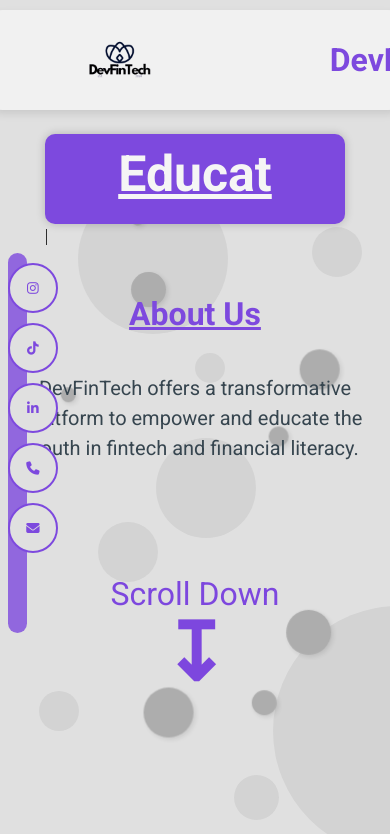
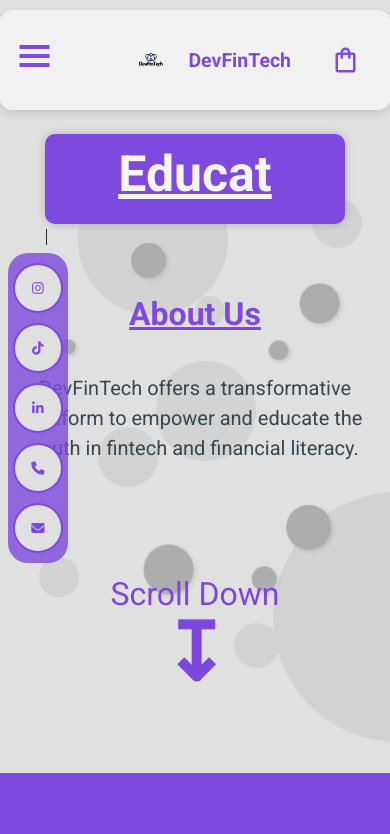
Before and after one commit to JustKardi/devfintech, a React (Vite) app: page / in a window 390 px wide. Shown: the top 834 px of the page. Built offline with nearby package versions, Linux system fonts and the light colour scheme.

Commit message:
Added Mobile Compatibility

```diff
--- a/src/Course_Card.jsx
+++ b/src/Course_Card.jsx
@@ -4,7 +4,7 @@
     const styles = {
         card: {
             height: 'auto', // Let the height adjust based on content
-            width: '75%',  // Ensure the card fits within the carousel item
+            width: 'auto%',  // Ensure the card fits within the carousel item
             backgroundColor: '#7d49de',
             borderRadius: '10px',
             overflow: 'hidden',
--- a/src/Course_Section.jsx
+++ b/src/Course_Section.jsx
@@ -13,7 +13,7 @@
         section: {
             padding: '20px',
             position: 'relative',
-            height: '100vh', // Full viewport height
+            height: 'auto', // Full viewport height
             overflow: 'hidden',
             top: '25vh',
         },
--- a/src/Header.jsx
+++ b/src/Header.jsx
@@ -1,39 +1,63 @@
-import React from 'react';
+import React, { useState, useEffect } from 'react';
 import logo from './assets/logo.png';
-import home_icon from './assets/home_icon.svg';
 import shop_icon from './assets/shop_icon.svg';
 import './Header.css';
 
 function Header() {
+    const [isMobile, setIsMobile] = useState(window.innerWidth <= 768);
+    const [isMenuOpen, setIsMenuOpen] = useState(false);
+
+    // Handle window resize to detect mobile view
+    useEffect(() => {
+        const handleResize = () => {
+            setIsMobile(window.innerWidth <= 768);
+        };
+
+        window.addEventListener('resize', handleResize);
+
+        return () => {
+            window.removeEventListener('resize', handleResize);
+        };
+    }, []);
+
+    // Toggle mobile menu
+    const toggleMenu = () => {
+        setIsMenuOpen(!isMenuOpen);
+    };
+
     const styles = {
         header: {
             backgroundColor: 'rgb(245, 245, 245, 0.8)',
-            width: '95%',  // Keep original width
-            height: '100px',  // Keep original height
-            position: 'fixed',  // Fixed position
-            top: '10px',  // Keep original top value
+            width: '90%',
+            height: '100px',
+            position: 'fixed',
+            top: '10px',
             left: '50%',
-            transform: 'translateX(-50%)',  // Center horizontally
-            borderRadius: '13px',  // Keep original border radius
+            transform: 'translateX(-50%)',
+            borderRadius: '13px',
             display: 'flex',
             alignItems: 'center',
             justifyContent: 'space-between',
             padding: '0 20px',
-            boxShadow: '0 4px 8px rgba(0, 0, 0, 0.1)',  // Keep original box shadow
-            zIndex: 1000,  // Ensure it stays on top of other elements
+            boxShadow: '0 4px 8px rgba(0, 0, 0, 0.1)',
+            zIndex: 1000,
+        },
+        logoTitleContainer: {
+            display: 'flex',  // Ensure logo and title are next to each other
+            alignItems: 'center',
         },
         logo: {
-            height: '180%',  // Adjusted to fit within the header without overflow
+            height: isMobile ? '70px' : '80px', // Adjusted slightly larger for desktop
             objectFit: 'contain',
-            position: 'relative',
-            left: '-50px'
+            marginRight: '-25px',  // Add space between logo and title
         },
         headerText: {
             color: '#7d49de',
             fontFamily: '"Roboto", sans-serif',
-            position: 'relative',
             textAlign: 'center',
-            margin: '0 auto',
+            flex: '1',
+            fontSize: isMobile ? '5vw' : '35px', // Only shrink in mobile, fixed in desktop
+            whiteSpace: 'nowrap',  // Prevents title from wrapping to the next line
         },
         navContainer: {
             display: 'flex',
@@ -44,26 +68,80 @@
         navLinkImg: {
             height: '30px',
             marginRight: '10px',
-            verticalAlign: 'middle',
-            cursor: 'pointer',  // Indicates the icons are clickable
+            cursor: 'pointer',
         },
         navLink: {
-            cursor: 'pointer',  // Indicates the text links are clickable
+            cursor: 'pointer',
+            color: '#7d49de',
+            textDecoration: 'none',
+            padding: '0 10px',
+            fontSize: '18px',
+            fontFamily: '"Roboto", sans-serif',
+        },
+        hamburgerIcon: {
+            display: 'block',
+            cursor: 'pointer',
+            width: '30px',
+            height: '30px',
+        },
+        mobileMenu: {
+            display: isMenuOpen ? 'block' : 'none',
+            position: 'absolute',
+            top: '100%',
+            left: '0',
+            width: '100%',
+            backgroundColor: '#fff',
+            boxShadow: '0 4px 8px rgba(0, 0, 0, 0.1)',
+            borderRadius: '0 0 10px 10px',
+            zIndex: 999,
+            textAlign: 'center',
+            fontFamily: '"Roboto", sans-serif',
+        },
+        mobileMenuItem: {
+            padding: '10px',
+            borderBottom: '1px solid #ddd',
+            color: '#7d49de',
+            textDecoration: 'none',
+            display: 'block',
+            fontFamily: '"Roboto", sans-serif',
         },
     };
 
     return (
         <div style={styles.header}>
-            <img src={logo} style={styles.logo} alt="Logo" />
-            <h1 style={styles.headerText}>DevFinTech</h1>
+            {isMobile && (
+                <div onClick={toggleMenu} style={styles.hamburgerIcon}>
+                    <div className="line" style={{ backgroundColor: '#7d49de', height: '4px', marginBottom: '5px' }}></div>
+                    <div className="line" style={{ backgroundColor: '#7d49de', height: '4px', marginBottom: '5px' }}></div>
+                    <div className="line" style={{ backgroundColor: '#7d49de', height: '4px' }}></div>
+                </div>
+            )}
+
+            <div style={styles.logoTitleContainer}>
+                <img src={logo} style={styles.logo} alt="Logo" />
+                <h1 style={styles.headerText}>DevFinTech</h1>
+            </div>
+
             <div style={styles.navContainer}>
-                <img src={home_icon} style={styles.navLinkImg} alt="Home" />
+                {!isMobile && (
+                    <>
+                        <a href="#" style={styles.navLink}>Enroll</a>
+                        <a href="#" style={styles.navLink}>The Team</a>
+                        <a href="#" style={styles.navLink}>Our Impact</a>
+                        <a href="#" style={styles.navLink}>Volunteer</a>
+                    </>
+                )}
                 <img src={shop_icon} style={styles.navLinkImg} alt="Shop" />
-                <a href="#" className="navLinks" style={styles.navLink}>Enroll</a>
-                <a href="#" className="navLinks" style={styles.navLink}>The Team</a>
-                <a href="#" className="navLinks" style={styles.navLink}>Our Impact</a>
-                <a href="#" className="navLinks" style={styles.navLink}>Volunteer</a>
             </div>
+
+            {isMobile && (
+                <div style={styles.mobileMenu}>
+                    <a href="#" style={styles.mobileMenuItem}>Enroll</a>
+                    <a href="#" style={styles.mobileMenuItem}>The Team</a>
+                    <a href="#" style={styles.mobileMenuItem}>Our Impact</a>
+                    <a href="#" style={styles.mobileMenuItem}>Volunteer</a>
+                </div>
+            )}
         </div>
     );
 }
--- a/src/QuoteSection.jsx
+++ b/src/QuoteSection.jsx
@@ -6,7 +6,7 @@
 
     const styles = {
         backgroundColor: '#7d49de',
-        height: '50vh',
+        height: 'auto',
         fontFamily: '"Roboto", sans-serif',
         textAlign: 'center',
         color: '#F5F5F5',
--- a/src/Section_Five.jsx
+++ b/src/Section_Five.jsx
@@ -1,48 +1,134 @@
-import React from 'react';
+import React, { useState, useEffect } from 'react';
 import empower_icon from './assets/empower_icon_white.png';
 import './scrollFade.css';
 
 function Section_Five() {
+    const [isMobile, setIsMobile] = useState(window.innerWidth <= 768);
 
-    const styles = {
+    // Function to handle window resize and update isMobile state
+    useEffect(() => {
+        const handleResize = () => {
+            setIsMobile(window.innerWidth <= 768);
+        };
+
+        // Add event listener to update state on window resize
+        window.addEventListener('resize', handleResize);
+
+        // Cleanup the event listener on component unmount
+        return () => {
+            window.removeEventListener('resize', handleResize);
+        };
+    }, []);
+
+    // Define styles for desktop and mobile
+    const mobileStyles = {
         main: {
-            backgroundColor: '#7d49e6', // Purple background
-            width: '100%',
-            position: 'relative', // Allow proper positioning of circles
-            height: '500px',
-            overflow: 'hidden', // Ensure circles stay within bounds
+            backgroundColor: '#7d49e6',
+            width: '100vw',
+            position: 'relative',
+            height: '600px', // Increased height for more room on mobile
+            overflow: 'hidden',
             zIndex: '1',
+            display: 'flex', // Use flexbox for layout
+            flexDirection: 'column', // Stack text and image vertically
+            alignItems: 'center',
+            justifyContent: 'center',
         },
         title: {
             fontFamily: '"Roboto", sans-serif',
+            fontSize: '250%',
+            top: '5%', // Adjust top so it's clearly visible
+            left: '50%',
+            transform: 'translateX(-50%)',
+            position: 'absolute',
             color: '#F5F5F5',
-            position: 'absolute', // Changed to absolute for better positioning
-            top: '15%', // Adjusted to ensure visibility
-            left: '87%',
-            transform: 'translateX(-50%)',
-            fontSize: '50px',
-            textDecoration: 'underline',
-            zIndex: '1', // Ensure text is above circles
-            width: '100%',
+            textAlign: 'center',
+            width: '90%', // Ensure the text fits within the screen
         },
         text: {
+            fontFamily: '"Roboto", sans-serif',
+            fontSize: '20px',
+            top: 'auto',
+            left: '50%',
+            transform: 'translateX(-50%)',
+            width: '90%', // Make sure the paragraph fits well
+            textAlign: 'center',
+            position: 'absolute',
             color: '#F5F5F5',
-            position: 'absolute', // Changed to absolute for better positioning
-            top: '40%', // Adjusted to ensure visibility
-            left: '63%',
-            transform: 'translateX(-50%)',
-            fontSize: '20px',
-            width: '60%',
-            textAlign: 'center',
-            lineHeight: '2.5',
-            zIndex: '1', // Ensure text is above circles
-            fontFamily: '"Roboto", sans-serif',
+            lineHeight: '1.5',
         },
         circle: {
             position: 'absolute',
             borderRadius: '50%',
             backgroundColor: '#5e3aaf',
-            zIndex: '-1', // Ensure circles are behind content
+            zIndex: '-1',
+        },
+        circle1: {
+            width: '80px',
+            height: '80px',
+            top: '20%',
+            left: '10%',
+        },
+        circle2: {
+            width: '100px',
+            height: '100px',
+            top: '60%',
+            left: '70%',
+        },
+        circle3: {
+            width: '50px',
+            height: '50px',
+            top: '40%',
+            left: '40%',
+        }
+    };
+
+    const desktopStyles = {
+        main: {
+            backgroundColor: '#7d49e6',
+            width: '100%',
+            position: 'relative',
+            height: '600px',
+            overflow: 'hidden',
+            zIndex: '1',
+            display: 'flex', // Use flexbox for layout
+            flexDirection: 'row', // Align text and image side by side for desktop
+            alignItems: 'center',
+            justifyContent: 'center',
+        },
+        title: {
+            fontFamily: '"Roboto", sans-serif',
+            fontSize: '50px',
+            top: '8%', // Adjust top so it's clearly visible
+            left: '50%',
+            transform: 'translateX(-50%)',
+            position: 'absolute',
+            color: '#F5F5F5',
+            textAlign: 'center',
+            width: '90%', // Ensure the text fits within the screen
+        },
+        text: {
+            fontFamily: '"Roboto", sans-serif',
+            fontSize: '20px',
+            top: '35%',
+            left: '50%',
+            transform: 'translateX(-50%)',
+            width: '90%', // Make sure the paragraph fits well
+            textAlign: 'center',
+            position: 'absolute',
+            color: '#F5F5F5',
+            lineHeight: '1.5',
+        },
+        image: {
+            width: '200px', // Adjust image size for mobile
+            height: 'auto',
+            marginTop: '250px', // Add margin to push the image below the text
+        },
+        circle: {
+            position: 'absolute',
+            borderRadius: '50%',
+            backgroundColor: '#5e3aaf',
+            zIndex: '-1',
         },
         circle1: {
             width: '150px',
@@ -61,20 +147,10 @@
             height: '100px',
             top: '40%',
             left: '40%',
-        },
-        smallCircle1: {
-            width: '50px',
-            height: '50px',
-            top: '20%',
-            left: '80%',
-        },
-        smallCircle2: {
-            width: '40px',
-            height: '40px',
-            top: '70%',
-            left: '10%',
         }
-    }
+    };
+
+    const styles = isMobile ? mobileStyles : desktopStyles;
 
     return (
         <div style={styles.main}>
@@ -82,12 +158,13 @@
             <div style={{ ...styles.circle, ...styles.circle1 }}></div>
             <div style={{ ...styles.circle, ...styles.circle2 }}></div>
             <div style={{ ...styles.circle, ...styles.circle3 }}></div>
-            <div style={{ ...styles.circle, ...styles.smallCircle1 }}></div>
-            <div style={{ ...styles.circle, ...styles.smallCircle2 }}></div>
 
-            <img src={empower_icon} className='scroll-fade' alt="Empower Icon" />
             <h1 style={styles.title} className='scroll-fade'>Empowering the Future Generation</h1>
             <p style={styles.text} className='scroll-fade'>DevFinTech's platform is designed by educators and experts in the field, ensuring a comprehensive and engaging educational experience for all participants.</p>
+
+            {!isMobile && (
+                <img src={empower_icon} style={desktopStyles.image} className='scroll-fade' alt="Empower Icon" />
+            )}
         </div>
     );
 }
--- a/src/Section_One.jsx
+++ b/src/Section_One.jsx
@@ -57,7 +57,7 @@
             position: 'relative',
             top: '100px',
             overflow: 'hidden',
-            height: '100vh', // Ensure the container has enough height
+            height: 'auto', // Ensure the container has enough height
         },
         circle: {
             position: 'absolute',
--- a/src/Section_Three.jsx
+++ b/src/Section_Three.jsx
@@ -7,6 +7,7 @@
             position: 'relative',
             top: '175px',
             overflow: 'hidden',
+            height: 'auto',
         },
         header: {
             textAlign: 'center',
--- a/src/quoteCard.jsx
+++ b/src/quoteCard.jsx
@@ -4,7 +4,7 @@
             backgroundColor: '#F5F5F5',
             width: '29%',
             color: '#7d49de',
-            height: '25vh',
+            height: 'auto',
             padding: '20px',
             boxShadow: '0px 5px 10px rgba(0,0,0,0.2)',
             borderRadius: '10px',
--- a/src/sectionOne.css
+++ b/src/sectionOne.css
@@ -142,8 +142,8 @@
     transform: translateY(10px);
 }
 .contact-sidebar {
-    width: 5%;
-    height: 45%;
+    width: 60px;
+    height: 310px;
     background-color: rgb(125, 73, 222, 0.8);
     top: 30%;
     position: fixed;
```
